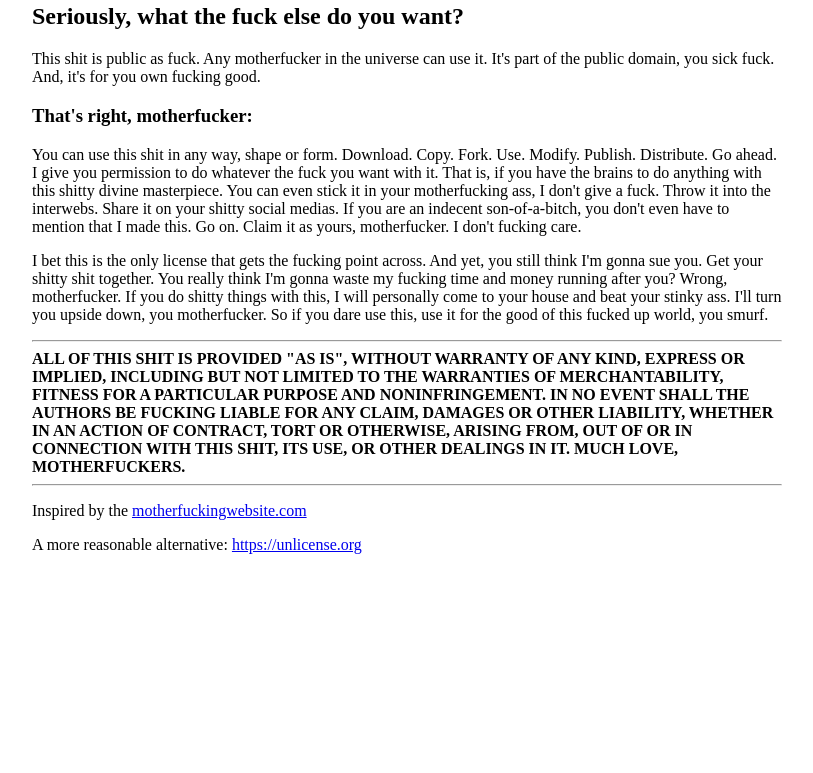
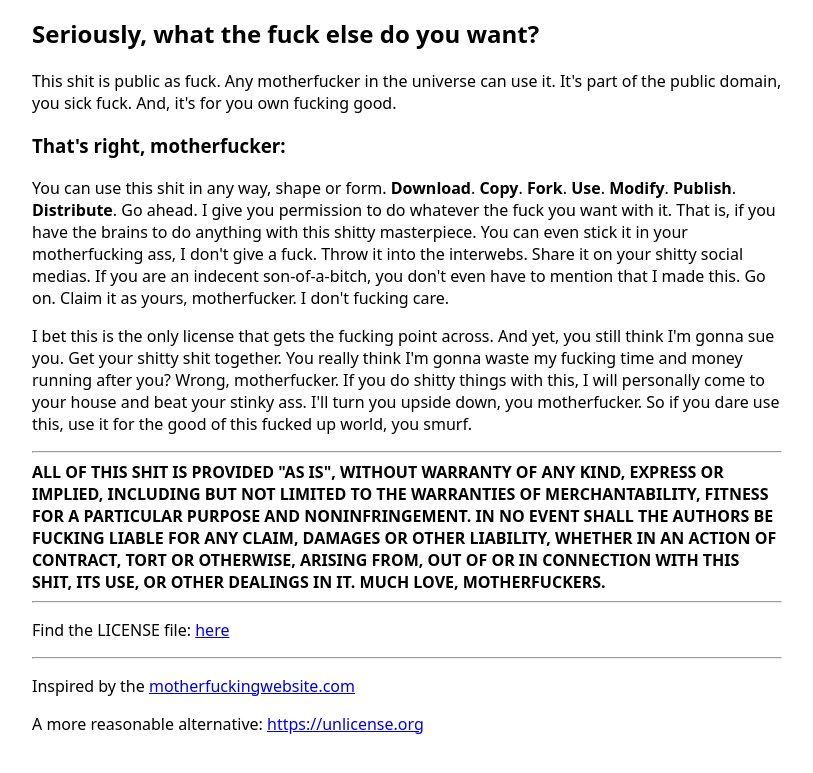
Before and after one commit to egorbelibov/mfl, a plain HTML site: page index.html in a window 1280 px wide. Shown: the part 167-940 px from the top of the page, without its empty margins (8-821 px from the left). Before the commit the page ends 800 px from the top, so only its background shows below. Drawn offline with Linux system fonts and the light colour scheme.

Commit message:
update LICENSE

```diff
--- a/index.html
+++ b/index.html
@@ -8,7 +8,7 @@
         <meta name="description" content="For The Public Domain">
         <meta name="viewport" content="width=device-width, initial-scale=1">
     </head>
-    <body style="max-width: 750px; margin: 40px 40px">
+    <body style="max-width: 750px; margin: 40px 40px; font-family: sans, sans-serif;">
         <header>
             <h1>
                 Motherfucking License
@@ -30,14 +30,14 @@
             That's right, motherfucker:
         </h3>
         <p>
-            You can use this shit in any way, shape or form. Download. Copy. Fork. Use.
-            Modify. Publish. Distribute. Go ahead. I give you permission to do whatever
-            the fuck you want with it. That is, if you have the brains to do anything with
-            this shitty divine masterpiece. You can even stick it in your motherfucking ass,
-            I don't give a fuck. Throw it into the interwebs. Share it on your shitty
-            social medias. If you are an indecent son-of-a-bitch, you don't even have to
-            mention that I made this. Go on. Claim it as yours, motherfucker. I don't
-            fucking care.
+            You can use this shit in any way, shape or form. <b>Download</b>. <b>Copy</b>.
+            <b>Fork</b>. <b>Use</b>. <b>Modify</b>. <b>Publish</b>. <b>Distribute</b>.
+            Go ahead. I give you permission to do whatever the fuck you want with it.
+            That is, if you have the brains to do anything with this shitty masterpiece.
+            You can even stick it in your motherfucking ass, I don't give a fuck.
+            Throw it into the interwebs. Share it on your shitty social medias.
+            If you are an indecent son-of-a-bitch, you don't even have to mention
+            that I made this. Go on. Claim it as yours, motherfucker. I don't fucking care.
         </p>
         <p>
             I bet this is the only license that gets the fucking point across. And yet,
@@ -60,10 +60,14 @@
         </b>
         <hr>
         <p>
+            Find the LICENSE file: <a href="https://github.com/egorbelibov/mfl">here</a>
+        </p>
+        <hr>
+        <p>
             Inspired by the <a href="http://motherfuckingwebsite.com" target="_blank">motherfuckingwebsite.com</a>
         </p>
         <p>
-            A more reasonable alternative: <a href="https://unlicense.org">https://unlicense.org</a>
+            A more reasonable alternative: <a href="https://unlicense.org" target="_blank">https://unlicense.org</a>
         </p>
     </body>
 </html>
```
Also changed, not shown: 2 other files.
